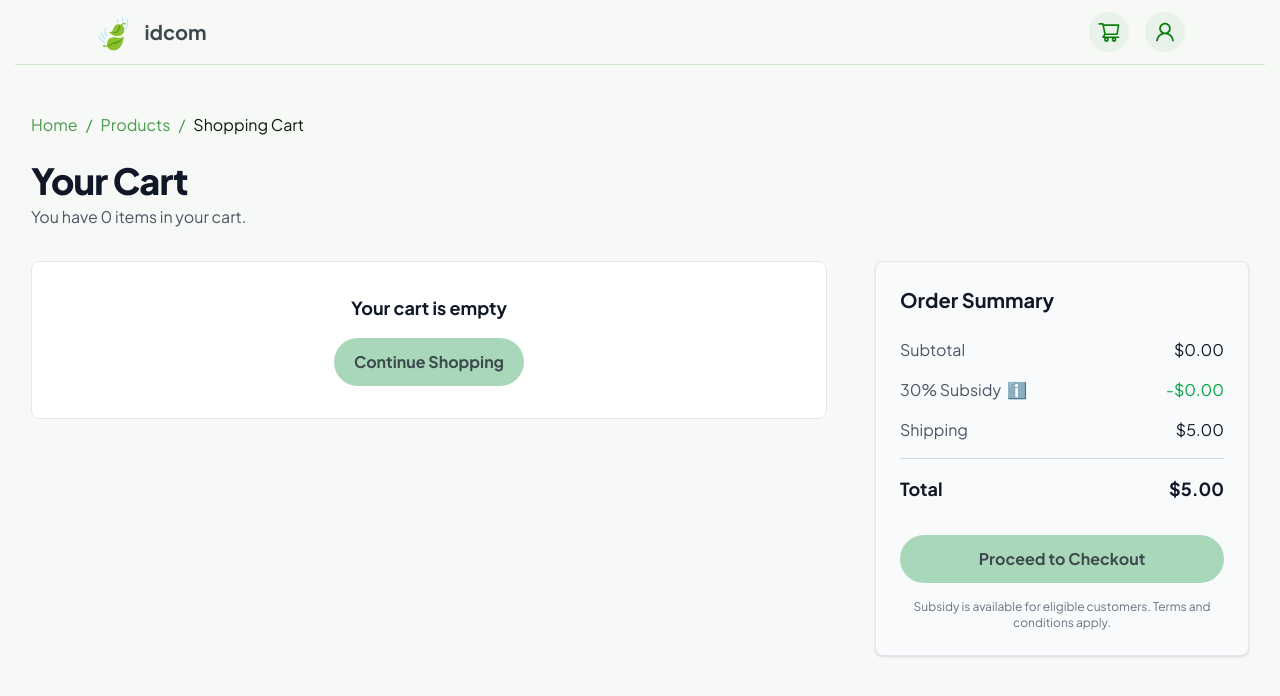
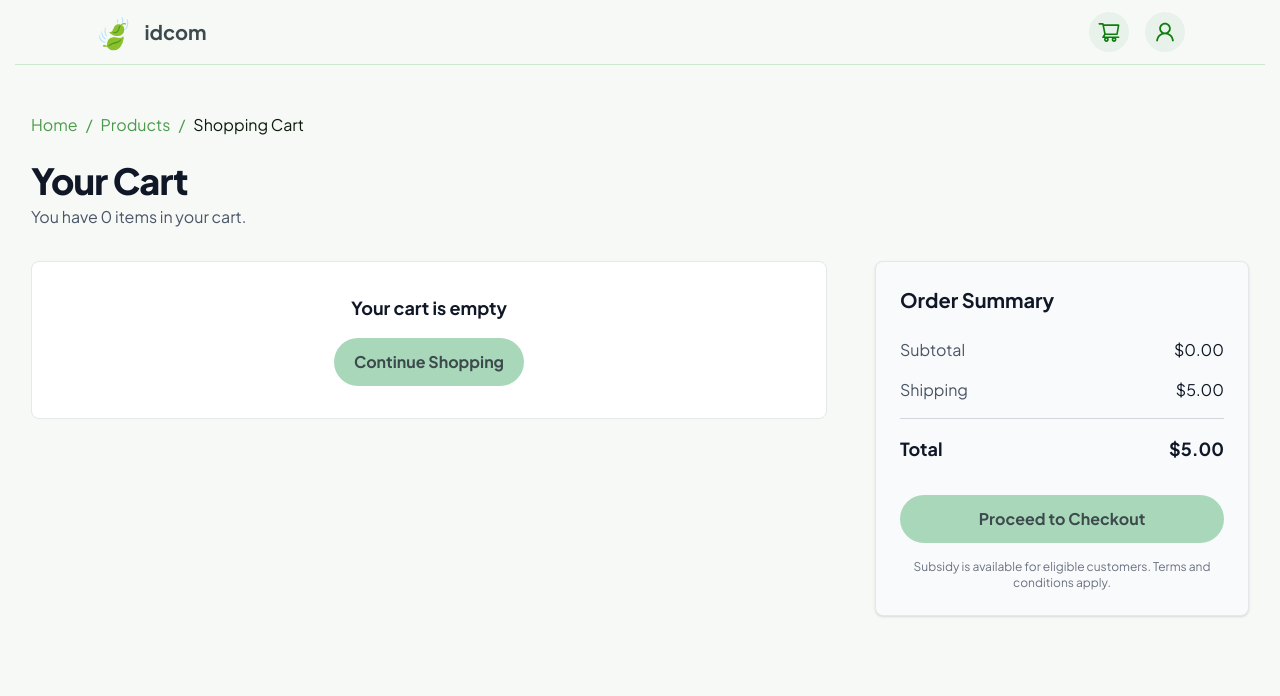
Before and after one commit to dacarva/idcom, a Next.js app: page /cart in a window 1280 px wide. Shown: the top 696 px of the page. Built offline with nearby package versions, Linux system fonts and the light colour scheme.

Commit message:
Fix subsidy discount logic in cart, checkout, and order confirmation

```diff
--- a/app/cart/page.tsx
+++ b/app/cart/page.tsx
@@ -5,6 +5,7 @@ import { useEffect, useState } from 'react'
 import { AppHeader } from '@/components/layout/app-header'
 import { Breadcrumb } from '@/components/layout/breadcrumb'
 import { useCartStore } from '@/stores/cart-store'
+import { useUserStore } from '@/stores/user-store'
 import { Button } from '@/components/ui/button'
 
 export default function CartPage () {
@@ -13,6 +14,8 @@ export default function CartPage () {
 	const updateQuantity = useCartStore((state) => state.updateQuantity)
 	const removeItem = useCartStore((state) => state.removeItem)
 	const getCount = useCartStore((state) => state.getCount)
+	const user = useUserStore((state) => state.user)
+	const isVerified = user?.hasSubsidy ?? false
 
 	const [mounted, setMounted] = useState(false)
 	const [cartCount, setCartCount] = useState(0)
@@ -31,7 +34,7 @@ export default function CartPage () {
 	}
 
 	const subtotal = getSubtotal()
-	const subsidy = subtotal * 0.3
+	const subsidy = isVerified ? subtotal * 0.3 : 0
 	const shipping = 5.0
 	const total = subtotal - subsidy + shipping
 
@@ -192,10 +195,11 @@ export default function CartPage () {
 										</span>
 										<span className='font-medium
 											text-gray-900'>
-											${subtotal.toFixed(2)}
+											${getSubtotal().toFixed(2)}
 										</span>
 									</div>
 
+									{isVerified && (
 										<div className='flex justify-between'>
 											<div className='flex items-center gap-1.5'>
 												<span className='text-gray-600'>
@@ -211,6 +215,8 @@ export default function CartPage () {
 												-${subsidy.toFixed(2)}
 											</span>
 										</div>
+									)}
+
 
 									<div className='flex justify-between'>
 										<span className='text-gray-600'>
--- a/app/checkout/page.tsx
+++ b/app/checkout/page.tsx
@@ -4,6 +4,7 @@ import { useEffect, useState } from 'react'
 import { useRouter } from 'next/navigation'
 import Link from 'next/link'
 import { useCartStore } from '@/stores/cart-store'
+import { useUserStore } from '@/stores/user-store'
 import { AppHeader } from '@/components/layout/app-header'
 import { Breadcrumb } from '@/components/layout/breadcrumb'
 
@@ -25,6 +26,8 @@ export default function CheckoutPage() {
   const getSubtotal = useCartStore((state) => state.getSubtotal)
   const getCount = useCartStore((state) => state.getCount)
   const clear = useCartStore((state) => state.clear)
+  const user = useUserStore((state) => state.user)
+  const isVerified = user?.hasSubsidy ?? false
 
   const [mounted, setMounted] = useState(false)
   const [cartCount, setCartCount] = useState(0)
@@ -74,7 +77,7 @@ export default function CheckoutPage() {
   }
 
   const subtotal = getSubtotal()
-  const subsidy = subtotal * 0.3
+  const subsidy = isVerified ? subtotal * 0.3 : 0
   const shipping = 5.0
   const total = subtotal - subsidy + shipping
 
@@ -395,6 +398,7 @@ export default function CheckoutPage() {
                       <span>Shipping</span>
                       <span>${shipping.toFixed(2)}</span>
                     </div>
+                    {isVerified && (
                       <div className="flex justify-between text-green-600">
                         <div className="flex items-center gap-1">
                           <span>Your 30% Subsidy Saving</span>
@@ -412,6 +416,7 @@ export default function CheckoutPage() {
                         </div>
                         <span>-${subsidy.toFixed(2)}</span>
                       </div>
+                    )}
                   </div>
 
                   <div className="my-6 border-t border-[#e7f3e7]" />
--- a/app/order-confirmation/page.tsx
+++ b/app/order-confirmation/page.tsx
@@ -176,10 +176,12 @@ export default function OrderConfirmationPage() {
                       <span>Shipping</span>
                       <span>${order.shipping.toFixed(2)}</span>
                     </div>
-                    <div className="flex justify-between text-green-600">
-                      <span>Subsidy (30%)</span>
-                      <span>-${order.subsidy.toFixed(2)}</span>
-                    </div>
+                    {order.subsidy > 0 && (
+                      <div className="flex justify-between text-green-600">
+                        <span>Subsidy (30%)</span>
+                        <span>-${order.subsidy.toFixed(2)}</span>
+                      </div>
+                    )}
                 </div>
                 <div className="border-t border-[#e7f3e7] pt-4">
                   <div className="flex justify-between items-center">
```
Lines whose indentation alone changed are shown as unchanged.
